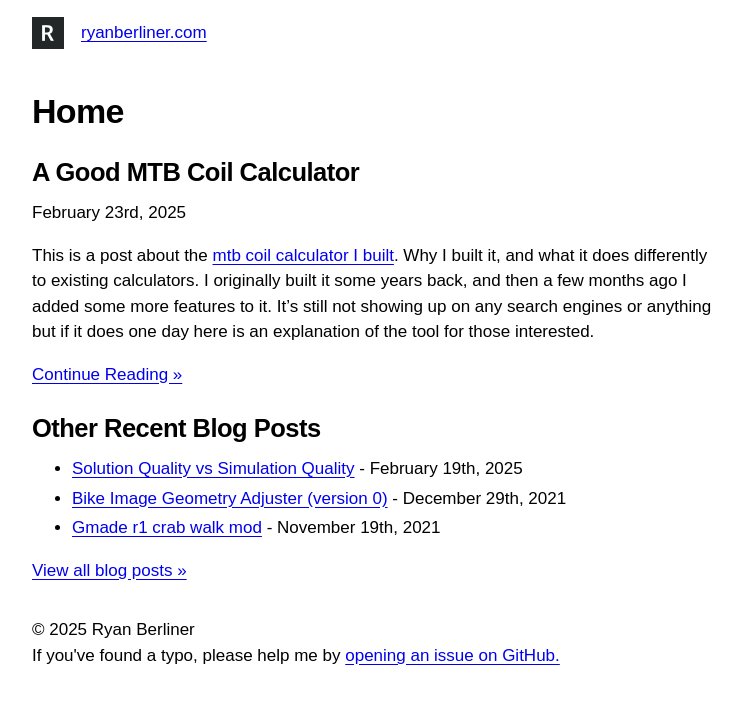
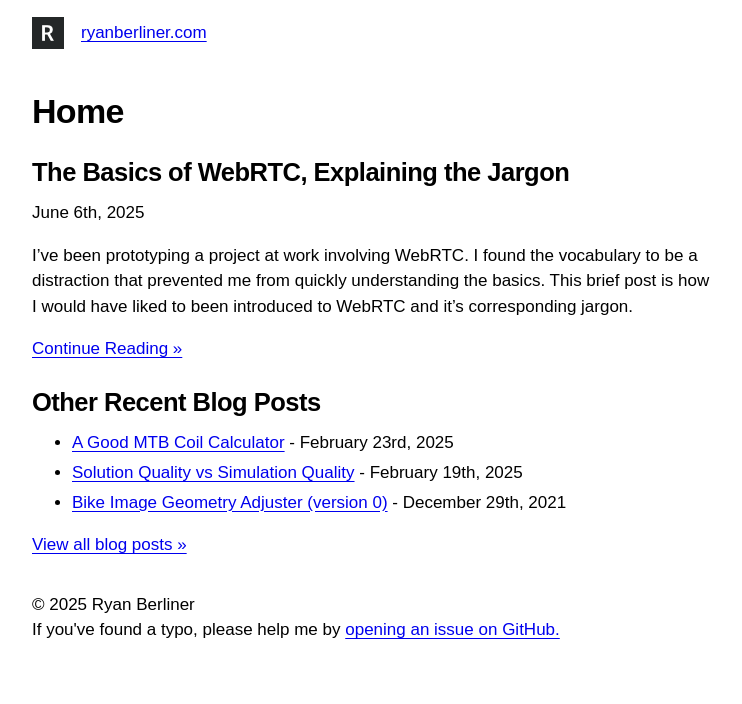
Before and after one commit to RyanBerliner/ryanberliner.github.io, a Jekyll site: the page built from index.md, in a window 1280 px wide. Shown: the top 704 px of the page, without its empty margins (268-1010 px from the left). Built offline with Jekyll 4.4.1, drawn with Linux system fonts in a browser that asks for light colours.

Commit message:
webrtc post

```diff
--- /dev/null
+++ b/_posts/2025-05-27-webrtc-basics.md
@@ -0,0 +1,294 @@
+---
+title: "The Basics of WebRTC, Explaining the Jargon"
+date: 2025-06-06 19:18:00 -0400
+categories: dev
+permalink: /webrtc-basics-explaining-jargon
+sitemap:
+  lastmod: "2025-06-06"
+  changefreq: "never"
+---
+
+I've been prototyping a project at work involving WebRTC. I found the
+vocabulary to be a distraction that prevented me from quickly understanding the
+basics. This brief post is how I would have liked to been introduced to WebRTC
+and it's corresponding jargon.
+
+We'll start with the plain english example of how Joe and Mike would set up a
+video call with each other using WebRTC, which is a common use case of the
+technology. This example is the basis of this post.  On desktop it will be
+interactively referenced and pinned to the top of the page.
+
+<p class="mobile-only">
+  <strong>You seem to be viewing this on small screen, its recommended it view
+  on a desktop for the interactive experience.</strong>
+</p>
+
+<style>
+  [data-type="example"] {
+    background: var(--lightgrey);
+    padding: var(--spacer);
+    margin-bottom: var(--spacer);
+  }
+
+  @media screen and (min-width: 500px) {
+    [data-type="example"] {
+      position: sticky;
+      top: 0;
+    }
+  }
+
+  [data-type="example"] > p:last-child {
+    margin-bottom: 0;
+  }
+
+  [data-type="example"] .highlight {
+    outline: 3px solid red;
+  }
+
+  @media screen and (min-width: 500px) {
+    [data-highlight] {
+      text-decoration: underline;
+      text-underline-offset: 0.17em;
+      text-decoration-style: dotted;
+      cursor: help;
+    }
+  }
+</style>
+
+<!-- start sticky container... we only want a portion of the article -->
+<div>
+
+<div data-type="example">
+  <div data-type="negotiation">
+    <p>
+      <strong data-type="peer">Joe:</strong> <span data-type="offer">My name is
+      Joe, I'd like to start a video call</span> <span
+      data-type="send-offer">with you, Mike</span>
+    </p>
+
+    <p>
+      <strong data-type="peer">Mike:</strong> <span
+      data-type="accept-offer">OK.</span> <span data-type="answer">My name is
+      Mike</span> and <span data-type="ice-1">here are some ways you can connect
+      with me directly,</span> <span data-type="send-answer-ice">Joe.</span>
+    </p>
+
+    <p>
+      <strong data-type="peer">Joe:</strong> <span
+      data-type="accept-answer-ice">Excellent,</span> <span
+      data-type="ice-2">here is how you can connect with me directly,</span>
+      <span data-type="send-ice">Mike</span>
+    </p>
+
+    <p>
+      <strong data-type="peer">Mike:</strong> <span
+      data-type="accept-ice">OK.</span>
+    </p>
+  </div>
+
+  <p data-type="streaming">
+    Now that Joe and Mike have exchanged their information, they'll be able to
+    see and hear each other on a video call.
+  </p>
+</div>
+
+<script>
+  const example = document.body.querySelector('[data-type="example"]');
+
+  document.body.addEventListener('mouseover', function(event) {
+    const highlight = event.target.getAttribute('data-highlight');
+
+    example.querySelectorAll('[data-type]').forEach(el => {
+      el.classList.remove('highlight');
+    });
+
+    if (!highlight) {
+      return;
+    }
+
+    example.querySelectorAll(`[data-type="${highlight}"]`).forEach(el => {
+      el.classList.add('highlight');
+    });
+  });
+</script>
+
+<p>
+  The dialog between Joe and Mike prior to <span data-highlight="streaming">the
+  video call itself</span> is called a <span
+  data-highlight="negotiation">negotiation.</span> Each <span
+  data-highlight="peer">peer</span> must configure their own peer connection to
+  be able stream video and audio directly with each other.
+</p>
+
+<blockquote class="mobile-only">
+  <p>
+    My name is Joe, I'd like to start a video call
+  </p>
+</blockquote>
+
+<p>
+  Joe <span data-highlight="offer">creates an offer</span> that he saves in his
+  peer connection configuration.
+</p>
+
+<blockquote class="mobile-only">
+  <p>
+    with you, Mike
+  </p>
+</blockquote>
+
+<p>
+  He <span data-highlight="send-offer">sends this offer to Mike.</span>
+</p>
+
+<blockquote class="mobile-only">
+  <p>
+    OK
+  </p>
+</blockquote>
+
+<p>
+  Mike <span data-highlight="accept-offer">accepts Joe's offer</span> and saves
+  it in his peer connection configuration.
+</p>
+
+<blockquote class="mobile-only">
+  <p>
+    My name is Mike and here are some ways you can connect with me directly
+  </p>
+</blockquote>
+
+<p>
+  Mike <span data-highlight="answer">creates an answer</span> to the offer he
+  received from Joe. He saves it in his peer connection details.  He also
+  figures out a few ways that Joe might connect with him directly. These are
+  <span data-highlight="ice-1">Mike's ice candidates.</span>
+</p>
+
+<blockquote class="mobile-only">
+  <p>
+    Joe
+  </p>
+</blockquote>
+
+<p>
+  Mike <span data-highlight="send-answer-ice">sends his answer and his ice
+  candidates to Joe.</span>
+</p>
+
+<blockquote class="mobile-only">
+  <p>
+    Excellent
+  </p>
+</blockquote>
+
+<p>
+  Joe <span data-highlight="accept-answer-ice">saves Mikes answer and ice
+  candidates</span> in his own peer connection configuration.
+</p>
+
+<blockquote class="mobile-only">
+  <p>
+    here is how you can connect with me directly
+  </p>
+</blockquote>
+
+<p>
+  Joe <span data-highlight="ice-2">generates his ice candidates</span> that
+  explain how Mike might connect with him directly.
+</p>
+
+<blockquote class="mobile-only">
+  <p>
+    Mike
+  </p>
+</blockquote>
+
+<p>
+  Joe <span data-highlight="send-ice">sends his ice candidates to Mike.</span>
+</p>
+
+<blockquote class="mobile-only">
+  <p>
+    OK
+  </p>
+</blockquote>
+
+<p>
+  Mike <span data-highlight="accept-ice">saves Joe's ice candidates</span> to his
+  own peer connection configuration.
+</p>
+
+<p>
+  At this point both Joe and Mike have each others ice candidates, which they
+  should have saved to their respective peer connection configurations. This
+  allows <span data-highlight="streaming">peer to peer streaming of video,
+  audio, or arbitrary data directly to each other</span> to begin.
+</p>
+
+</div>
+<!-- end stick container -->
+
+## Questions you likely have
+
+### How is this negotiation happening?
+
+If the negotiation is required to set up direct lines of connections, how are
+Joe and Mike communicating prior to those direct lines existing?
+
+Most documentation states that negotiation can happen "however you'd like".
+I'll provide some examples to put it plainly.
+
+- Joe and Mike could meet up at the park and exchange information on sticky
+  notes
+- Call each other on the phone with a pen and paper ready
+- They could communicate via email
+
+...or **maybe** as the developer of the video chat app, you set up a server
+for them to communicate in realtime with each other.
+
+The information sharing that occurs outside of the direct WebRTC peer to peer
+connection is called
+[signalling.](https://developer.mozilla.org/en-US/docs/Web/API/WebRTC_API/Signaling_and_video_calling)
+Sometimes people will refer to the negotiation process itself as signalling
+too.  It's common practice to set up a signalling **server** in which peers can
+signal to each other. Picture a simple websocket server, for example.
+
+Know though that **setting up a server is NOT required in the base case.** My
+first "hello world" demo was simply me calling myself in another browser. For
+this demo, I copy and pasted messages to each browser using `prompt()` and
+`alert()`. Feeling the mechanics of the negotiation was important to me.
+Setting up automatic signaling was, once again, another distraction.
+
+In some other "hello world" demos you'll see folks use [Broadcast
+Channels](https://developer.mozilla.org/en-US/docs/Web/API/BroadcastChannel) as
+their simple signalling mechanism. Anything goes, really, but in production for
+your typical call-type apps you're most likely going to see a websocket
+signalling server.
+
+### Whats the point of WebRTC if I still need a server?
+
+If you have to provide Joe and Mike realtime communication for signaling, why
+use WebRTC at all? **Because of the benefits of direct, peer to peer
+communication.**
+
+- Low latency. If Joe and Mike in are in the next town over why bother passing
+  through your datacenter in Virginia? With a peer to peer communication they
+  theoretically take the shortest route to reach each other.
+- Low (no) bandwidth. Video and audio data is large. Not footing the bill for
+  that bandwidth means cost savings.
+- Its a developed standard. WebRTC is [built into all modern browsers
+  now.](https://caniuse.com/?search=webrtc) This means by using it you get
+  universal compatability for free (without having to understand all the
+  different edge cases yourself).
+- ...and more
+
+
+## Going beyond the basics
+
+With this baseline knowledge, I've found the rest of the documentation (and
+even the jargon) online to be excellent. Everything I've run into since forming
+this understanding has been fairly clear.
+
+If you're a WebRTC pro and have corrections or suggestions to any of the above,
+please reach out and I'll be sure to update the post to be accurate as possible.
--- a/assets/styles.scss
+++ b/assets/styles.scss
@@ -3,6 +3,8 @@
 
 :root {
   --spacer: 1rem;
+  --lightgrey: #efefef;
+  --mobile: 500px;
 }
 
 html {
@@ -109,3 +111,15 @@ main video {
 footer {
   margin-block-start: calc(var(--spacer) * 2);
 }
+
+@media screen and (max-width: 499px) {
+  .desktop-only {
+    display: none;
+  }
+}
+
+@media screen and (min-width: 500px) {
+  .mobile-only {
+    display: none;
+  }
+}
```
